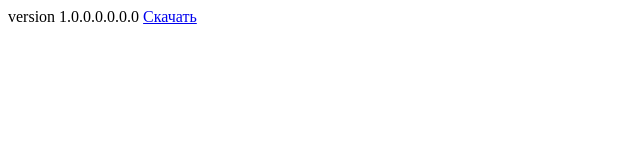
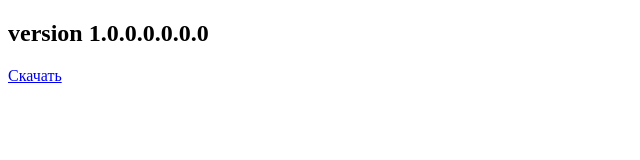
Before and after one commit to HDROZETKA/HDROZETKA.github.io, a plain HTML site: page index.html in a window 1280 px wide. Shown: the whole page, without its empty margins (0-640 px from the left). Drawn offline with Linux system fonts and the light colour scheme.

Commit message:
Update index.html

```diff
--- a/index.html
+++ b/index.html
@@ -5,7 +5,7 @@
     <title>Хостинг под Жужу</title>
 </head>
 <body>
-    version 1.0.0.0.0.0.0
+    <h2>version 1.0.0.0.0.0.0</h2>
     <a href="main.exe">Скачать</a>
 </body>
 </html>
```
